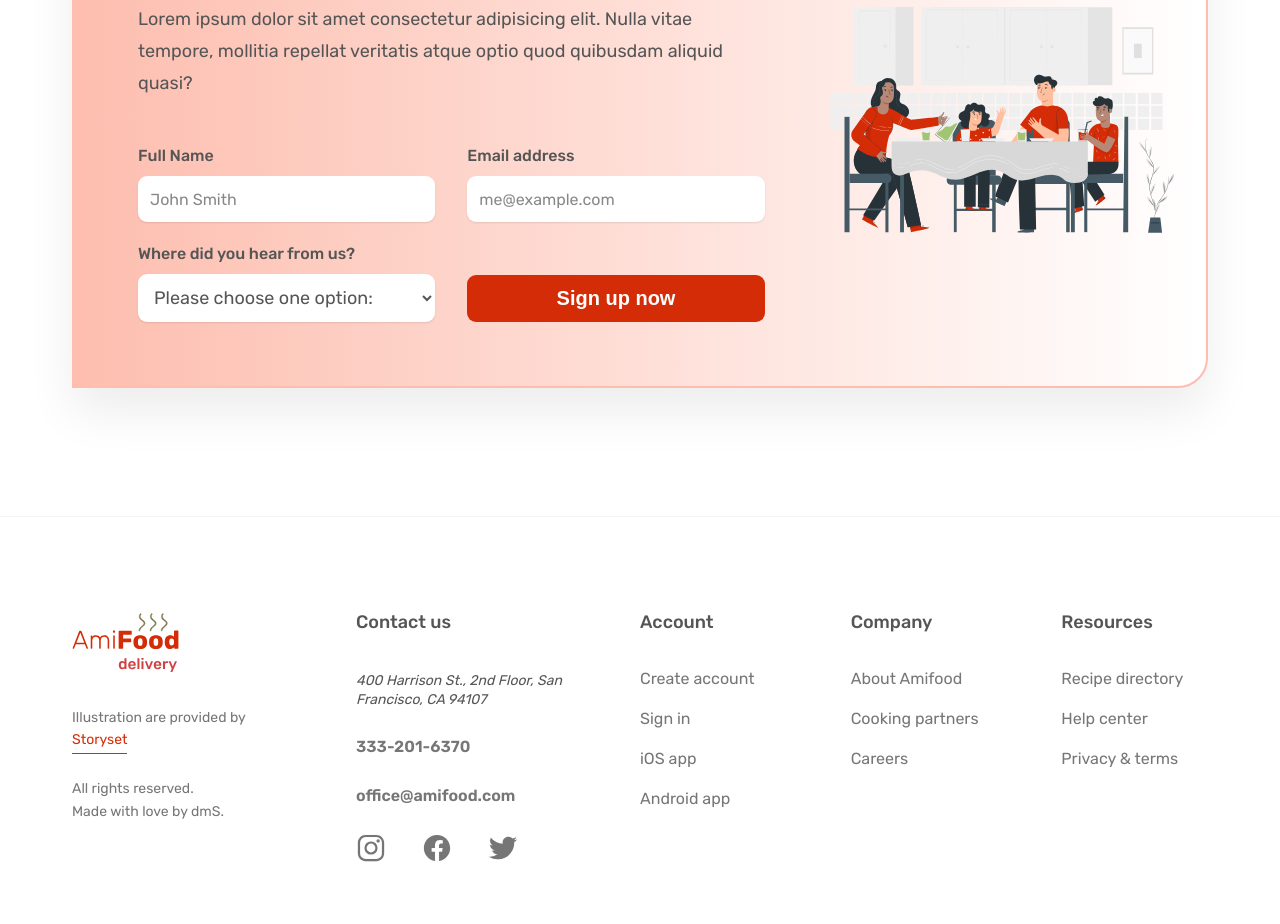
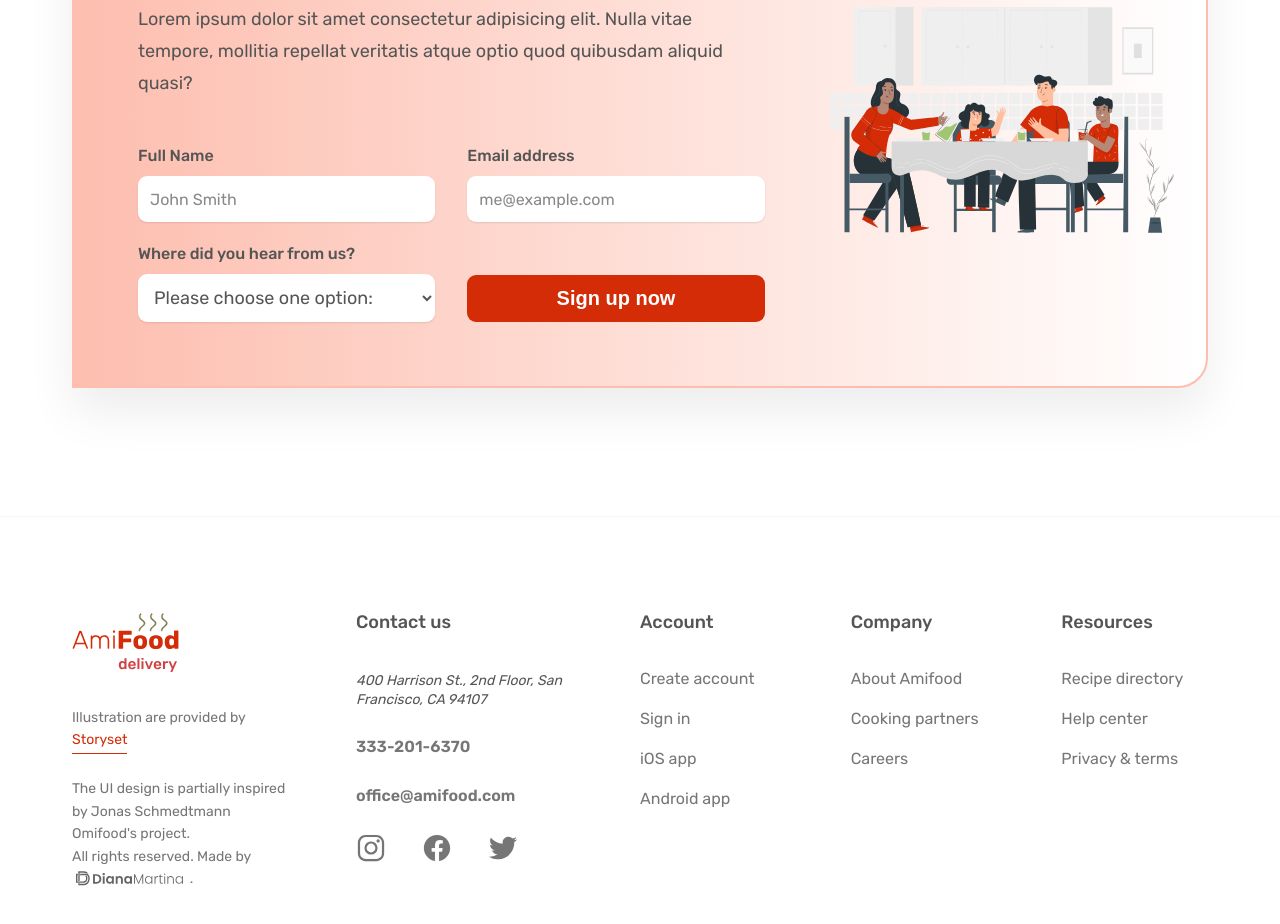
Before and after one commit to dianamartina/amifood, a plain HTML site: page index.html in a window 1280 px wide. Shown: the part 6492-7416 px from the top of the page. Drawn offline with nearby package versions, Linux system fonts and the light colour scheme; some packages are replaced by stand-ins of ours; a script that the page names is missing.

Commit message:
update Amifood footer

```diff
--- a/css/style.css
+++ b/css/style.css
@@ -172,7 +172,7 @@
 .logos img {
   height: 3.2rem;
   filter: brightness(0); /* all the images turn to black */
-  opacity: 50%; /* we turn black to grey */
+  opacity: 50%; /* turn black to grey */
 }
 
 /* ---------- How it works ---------- */
@@ -686,3 +686,12 @@
 .footer-link:active {
   color: var(--shade-color-1);
 }
+
+.logo-DM {
+  height: 1.8rem;
+  width: auto;
+  display: inline-block;
+  vertical-align: text-bottom;
+  padding-left: 0.4rem;
+  opacity: 0.6;
+}
--- a/index.html
+++ b/index.html
@@ -6,6 +6,7 @@
     <meta http-equiv="X-UA-Compatible" content="IE=edge">
     <meta name="viewport" content="width=device-width, initial-scale=1.0">
     <meta name="description" content="Amifood it's a company, that create and deliver customer healthy meal plans." />
+
     <link rel="icon" href="img/favicon.png" />
     <link rel="preconnect" href="https://fonts.gstatic.com" />
     <link href="https://fonts.googleapis.com/css2?family=Rubik:wght@400;500;600;700&display=swap" rel="stylesheet" />
@@ -467,21 +468,17 @@
     </main>
     <footer class=" footer">
         <div class="container grid grid--footer">
-
             <div class="logo-col">
                 <a href="#" class="footer-logo">
                     <img class="logo" alt="Amifood logo" src="img/logo.svg" />
                 </a>
-
-
-
                 <p class="extra-resouces-link"> Illustration are provided by <a href="https://storyset.com"
                         class="link">Storyset</a>
                 </p>
-
                 <p class="copyright">
-
-                    All rights reserved.<br /> Made with love by dmS.
+                    The UI design is partially inspired by Jonas Schmedtmann Omifood's
+                    project.<br /> All rights reserved. Made by
+                    <img src="img/logo-DM.svg" alt="Diana Martina name" class="logo-DM">.
                 </p>
             </div>
 
```
Also changed, not shown: img/logo-DM.svg (added).
